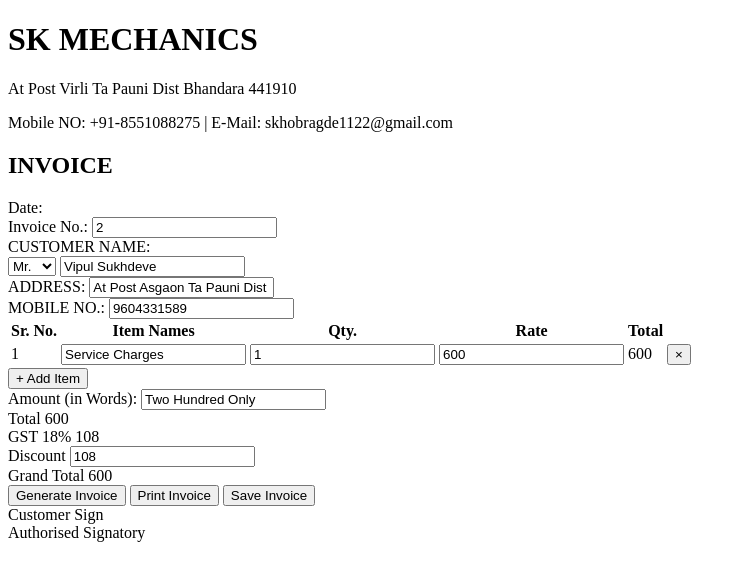
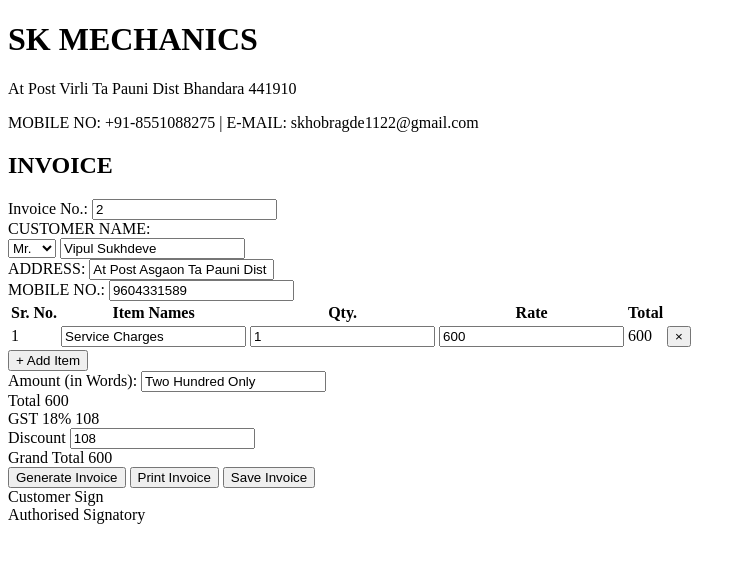
Before and after one commit to Vipsukhul/Invoice-Generator, a plain HTML site: page index.html in a window 1280 px wide. Shown: the whole page, without its empty margins (0-746 px from the left). Drawn offline with Linux system fonts and the light colour scheme.

Commit message:
Update index.html

```diff
--- a/index.html
+++ b/index.html
@@ -11,22 +11,19 @@
         <header>
             <h1>SK MECHANICS</h1>
             <p>At Post Virli Ta Pauni Dist Bhandara 441910</p>
-            <p>Mobile NO: +91-8551088275 | E-Mail: skhobragde1122@gmail.com</p>
+            <p>MOBILE NO: +91-8551088275 | E-MAIL: skhobragde1122@gmail.com</p>
         </header>
 
         <div class="invoice-header">
             <div class="invoice-title">
                 <h2>INVOICE</h2>
                 <div class="invoice-date">
-                 <span>Date: </span>
                     <span id="invoiceDate"></span>
                 </div>
                 <div class="invoice-number">
-
                     <span>Invoice No.: </span>
                     <input type="text" id="invoiceNo" value="2">
                 </div>
-
             </div>
         </div>
 
```
Lines whose indentation alone changed are shown as unchanged.
